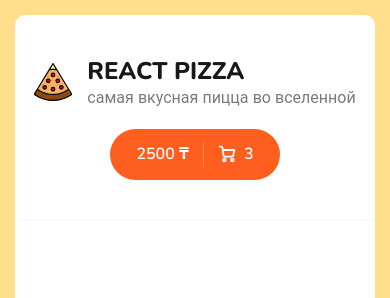
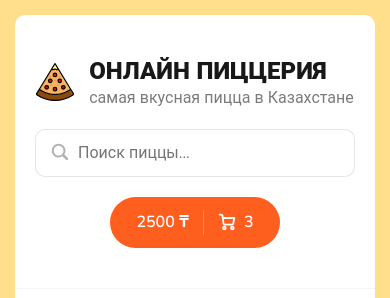
Before and after one commit to meirzhhan/pizzaReact, a React (Create React App) app: page /cart in a window 390 px wide. Shown: the top 298 px of the page. Built offline with nearby package versions, Linux system fonts and the light colour scheme.

Commit message:
поиск через инпут, управляемый компонент + адаптивка для хэдера

```diff
--- a/src/App.js
+++ b/src/App.js
@@ -1,4 +1,4 @@
-import React from 'react';
+import React, { useState } from 'react';
 import Header from './components/Header';
 
 import './scss/app.scss';
@@ -8,12 +8,15 @@ import { Route, Routes } from 'react-router-dom';
 import Cart from './pages/Cart';
 
 function App() {
+  const [searchValue, setSearchValue] = useState('');
+  console.log(searchValue);
+
   return (
     <div className="wrapper">
-      <Header />
+      <Header searchValue={searchValue} setSearchValue={setSearchValue} />
       <div className="content">
         <Routes>
-          <Route path="/" element={<Home />} />
+          <Route path="/" element={<Home searchValue={searchValue} />} />
           <Route path="/cart" element={<Cart />} />
           <Route path="*" element={<NotFound />} />
         </Routes>
--- a/src/components/Header.jsx
+++ b/src/components/Header.jsx
@@ -1,7 +1,8 @@
 import { Link } from 'react-router-dom';
 import logoSvg from '../assets/img/pizza-logo.svg';
+import Search from './Search/Search';
 
-const Header = () => {
+const Header = ({ searchValue, setSearchValue }) => {
   return (
     <div className="header">
       <div className="container">
@@ -9,11 +10,12 @@ const Header = () => {
           <div className="header__logo">
             <img width="38" src={logoSvg} alt="Pizza logo" />
             <div>
-              <h1>React Pizza</h1>
-              <p>самая вкусная пицца во вселенной</p>
+              <h1>Онлайн Пиццерия</h1>
+              <p>самая вкусная пицца в Казахстане</p>
             </div>
           </div>
         </Link>
+        <Search searchValue={searchValue} setSearchValue={setSearchValue} />
         <div className="header__cart">
           <Link to="/cart" className="button button--cart">
             <span>2500 ₸</span>
--- /dev/null
+++ b/src/components/Search/Search.jsx
@@ -0,0 +1,39 @@
+import React from 'react';
+
+import cl from './Search.module.scss';
+
+const Search = ({ searchValue, setSearchValue }) => {
+  return (
+    <div className={cl.root}>
+      <svg
+        className={cl.icon}
+        enableBackground="new 0 0 32 32"
+        id="Glyph"
+        version="1.1"
+        viewBox="0 0 32 32"
+        xmlns="http://www.w3.org/2000/svg">
+        <path
+          d="M27.414,24.586l-5.077-5.077C23.386,17.928,24,16.035,24,14c0-5.514-4.486-10-10-10S4,8.486,4,14  s4.486,10,10,10c2.035,0,3.928-0.614,5.509-1.663l5.077,5.077c0.78,0.781,2.048,0.781,2.828,0  C28.195,26.633,28.195,25.367,27.414,24.586z M7,14c0-3.86,3.14-7,7-7s7,3.14,7,7s-3.14,7-7,7S7,17.86,7,14z"
+          id="XMLID_223_"
+        />
+      </svg>
+      <input
+        value={searchValue}
+        onChange={(e) => setSearchValue(e.target.value)}
+        className={cl.input}
+        placeholder="Поиск пиццы..."
+      />
+      {searchValue && (
+        <svg
+          onClick={() => setSearchValue('')}
+          className={cl.clearIcon}
+          viewBox="0 0 24 24"
+          xmlns="http://www.w3.org/2000/svg">
+          <path d="M5.3,18.7C5.5,18.9,5.7,19,6,19s0.5-0.1,0.7-0.3l5.3-5.3l5.3,5.3c0.2,0.2,0.5,0.3,0.7,0.3s0.5-0.1,0.7-0.3   c0.4-0.4,0.4-1,0-1.4L13.4,12l5.3-5.3c0.4-0.4,0.4-1,0-1.4s-1-0.4-1.4,0L12,10.6L6.7,5.3c-0.4-0.4-1-0.4-1.4,0s-0.4,1,0,1.4   l5.3,5.3l-5.3,5.3C4.9,17.7,4.9,18.3,5.3,18.7z" />
+        </svg>
+      )}
+    </div>
+  );
+};
+
+export default Search;
--- /dev/null
+++ b/src/components/Search/Search.module.scss
@@ -0,0 +1,42 @@
+$orange: #fe5f1e;
+
+.root {
+  position: relative;
+
+  .input {
+    border: 1px solid rgba(0, 0, 0, 0.1);
+    padding: 12px 20px;
+    padding-left: 42px;
+    width: 320px;
+    width: 50;
+    border-radius: 10px;
+    font-size: 16px;
+
+    &:focus {
+      border: 1px solid rgba(0, 0, 0, 0.25);
+    }
+  }
+
+  .icon {
+    width: 22px;
+    height: 22px;
+    opacity: 0.3;
+    position: absolute;
+    left: 14px;
+    top: 12px;
+  }
+
+  .clearIcon {
+    width: 18px;
+    height: 18px;
+    opacity: 0.3;
+    position: absolute;
+    right: 15px;
+    top: 15px;
+    cursor: pointer;
+
+    &:hover {
+      opacity: 0.8;
+    }
+  }
+}
--- a/src/pages/Home.jsx
+++ b/src/pages/Home.jsx
@@ -5,7 +5,7 @@ import Sort from '../components/Sort';
 import PizzaBlock from '../components/PizzaBlock/PizzaBlock';
 import PizzaSkeleton from '../components/PizzaBlock/PizzaSkeleton';
 
-const Home = () => {
+const Home = ({ searchValue }) => {
   const [items, setItems] = useState([]);
   const [isLoading, setIsLoading] = useState(true);
 
@@ -19,9 +19,10 @@ const Home = () => {
 
     const sortBy = sortType.sortProperty.replace('-', '');
     const category = categoryId > 0 ? `category=${categoryId}` : '';
+    const search = searchValue ? `&search=${searchValue}` : '';
 
     fetch(
-      `https://655cfbb325b76d9884fe3e3a.mockapi.io/items?${category}&sortBy=${sortBy}&order=${orderType}`,
+      `https://655cfbb325b76d9884fe3e3a.mockapi.io/items?${category}&sortBy=${sortBy}&order=${orderType}${search}`,
     )
       .then((res) => res.json())
       .then((arr) => {
@@ -29,7 +30,10 @@ const Home = () => {
         setIsLoading(false);
       });
     window.scrollTo(0, 0);
-  }, [categoryId, sortType, orderType]);
+  }, [categoryId, sortType, orderType, searchValue]);
+
+  const skeletons = [...new Array(8)].map((_, index) => <PizzaSkeleton key={index} />);
+  const pizzas = items.map((obj) => <PizzaBlock key={obj.id} {...obj} />);
 
   return (
     <div className="container">
@@ -45,9 +49,7 @@ const Home = () => {
       <h2 className="content__title">Все пиццы</h2>
       <div className="content__items">
         {/* Создает массив и мапит на 10 скелетонов */}
-        {isLoading
-          ? [...new Array(8)].map((_, index) => <PizzaSkeleton key={index} />)
-          : items.map((obj) => <PizzaBlock key={obj.id} {...obj} />)}
+        {isLoading ? skeletons : pizzas}
       </div>
     </div>
   );
--- a/src/scss/components/_header.scss
+++ b/src/scss/components/_header.scss
@@ -9,13 +9,29 @@
     align-items: center;
     justify-content: space-between;
 
-    @media (max-width: 645px) {
+    @media (max-width: 1030px) {
       flex-direction: column;
+      .header__logo {
+        margin-bottom: 20px;
+      }
 
       .header__cart {
+        flex-direction: column;
         margin-top: 20px;
       }
     }
+
+    // @media (max-width: 645px) {
+    //   flex-direction: column;
+
+    //   .header__logo {
+    //     margin-bottom: 20px;
+    //   }
+
+    //   .header__cart {
+    //     margin-top: 20px;
+    //   }
+    // }
   }
 
   &__logo {
```
Also changed, not shown: src/components/Pagination/Pagination.jsx (added), src/components/Pagination/Pagination.module.scss (added).
